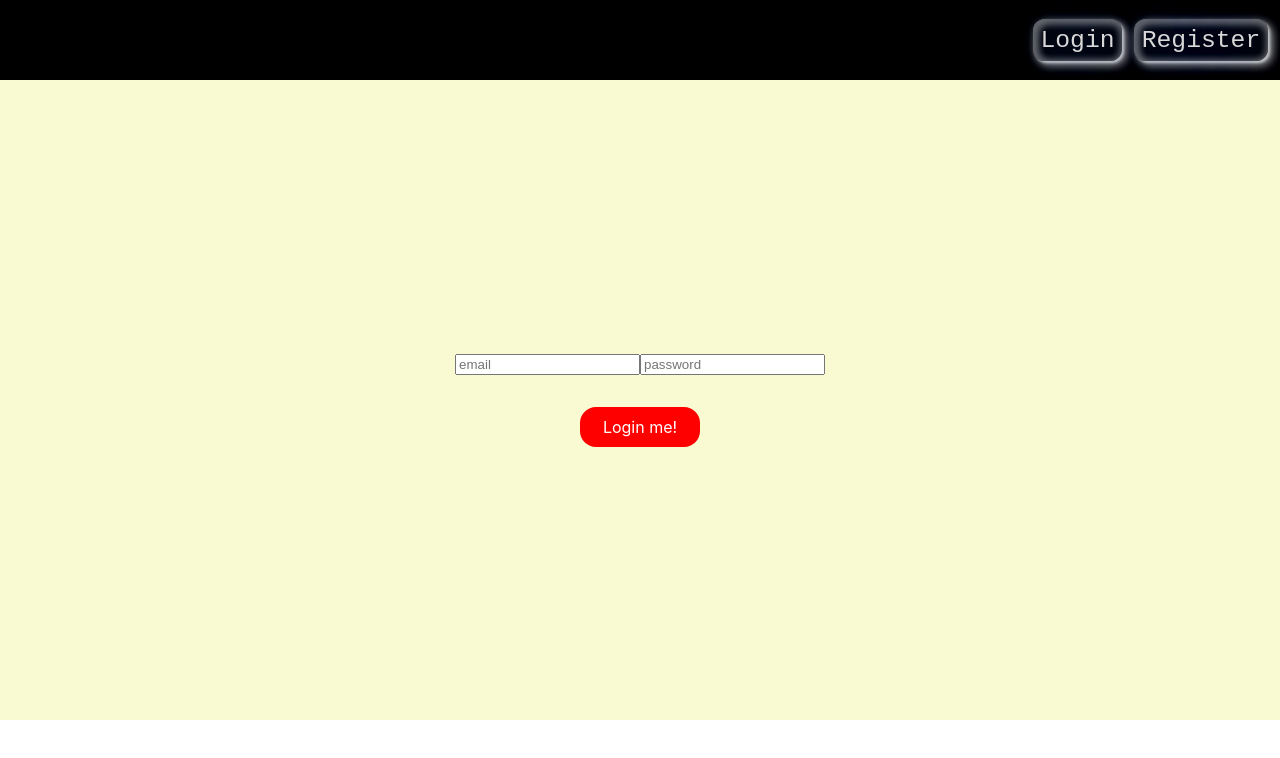
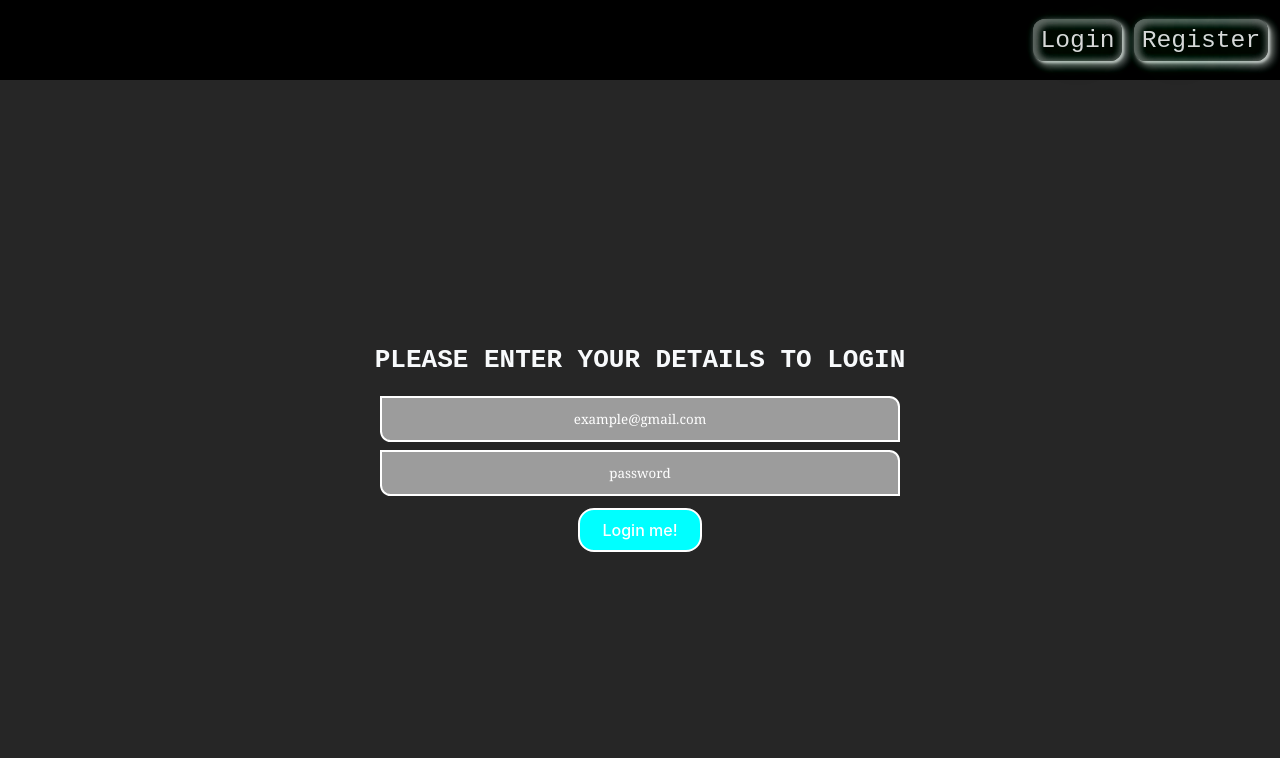
Before and after one commit to Coquixo/React-Group-Project, a React (Create React App) app: page /login in a window 1280 px wide. Shown: the top 758 px of the page. Built offline with nearby package versions, Linux system fonts and the light colour scheme.

Commit message:
Login done, validations to be checked

```diff
--- a/src/containers/User/Login/Login.jsx
+++ b/src/containers/User/Login/Login.jsx
@@ -1,15 +1,20 @@
+import axios from 'axios';
 import React, { useState, useEffect } from 'react';
 import { useNavigate } from 'react-router-dom';
 import { useSelector, useDispatch } from 'react-redux';//Son métodos desestructurados que hay que INSTANCIAR(mas abajo)
 import { userData, login } from '../userSlice'// Esto lo importamos desde userSlice. Nos hace falta para el useSelector
 //Nos estamos trayendo el ESTADO(el ALMACEN, la zona donde se guarda la info)
-// import { loginUser } from '../../../services/apiCalls'
+import { loginUser } from '../../../services/apiCalls'
+import { errorCheck } from '../../../services/errorManage'
 import './Login.scss'
 
 
 
 
+
 const Login = () => {
+
+    const dataBase = "http://localhost:3000/";
 
     //Instanciamos los métodos desestructurados importados al inicio del archivo:
     const navigate = useNavigate();//Necesario para navegar
@@ -26,6 +31,13 @@ const Login = () => {
     });
 
 
+    const [userError, setUserError] = useState({
+        emailError: '',
+        passwordError: '',
+
+    })
+
+
     // HANDLERS
     const inputHandler = (e) => {
         //Aqui setearemos DINAMICAMENTE el BINDEO entre inputs y hook.
@@ -36,44 +48,103 @@ const Login = () => {
     }
 
 
+    const errorHandler = (e) => {
+
+        let error = '';
+
+        error = errorCheck(e.target.name, e.target.value);
+
+
+        setUserError((prevState) => ({
+            ...prevState,
+            [e.target.name + 'Error']: error
+        }));
+
+
+    }
+
+
+
     //Life cycle-methods:
     useEffect(() => {
+
+        console.log(userReduxCredentials);
+
         if (userReduxCredentials?.token !== "") { //Esto quiere decir, que SI que TIENES TOKEN, por lo tanto, navegaremos automaticamente fuera de Login.(Iremos a HOME)
             navigate("/");// ESTO MISMO, TAMBIEN PODEMOS APLICARLO A LA RESTRICCION SI ALGUIEN QUIERE ENTRAR EN ADMIN
         }
     }, []);
 
 
+    const logMe = () => {
+        console.log("LOGEADO!!");
+        navigate("/")//De momento solo va a home.
+    }
+
     //ESTO HAY QUE MODIFICARLO!!!!!!!!!!!!!!!!!!!!!!!!!!!!!!!!!!!!!!!!!!!!!!!!!!!!!!!!!!!!!!!
     //Creamos la funcion logme, que usaremos al Clickar el boton.
     //Funcion Local de login
-    const logMe = () => {
-        // //Empieza el proceso de login...// DE MOMENTO LO DEJO COMENTADO TODO ESTO
-        // loginUser(user);//Le pasamos el Hook que tiene los datos de usuario
-        // .then(data =>{//Si ecuentra datos, entonces haremos esta funcion...
-        //     console.log(data)
-        // })
-        // .catch(error);
+    // const logMe = async (props) => {
+    //     try {
 
-        //Vamos a fingir que el Token nos ha llegado del backend:
-        let fakeHardToken = 'wololo';
-        //Una vez que el backend nos da el Token, que tenemos que hacer? GUARDARLO en REDUX(Para que el Header, que tb esta conectado a REDUX, lo lea)
-        //COMO lo GUARDAMOS? con el DISPATCH:
-        dispatch(login({ token: fakeHardToken }));//Este login lo hemos importado de userSlice
+    //         let body = {
+    //             email: user.email,
+    //             password: user.password
+    //         }
 
-        //Una vez haya hecho el dispatch, con un Settimeout(para que sea mas suave),
-        //nos redirigira a Home( ya que ya estaremos logeados):
+    //         let resultado = await axios.post(dataBase + "auth/login", body);
 
-        setTimeout(() => {
-            navigate("/")
-        }, 1000);
+    //         if (resultado.message === "Password or email is incorrect") {//Aqui estoy intentando compararlo con la base de datos
+    //             setMsgError2("Usuario o contraseña incorrecto")
+    //         } else {
 
-    }
+
+    //             props.dispatch({ type: login, payload: resultado.data });//MODIFICAR ESTO!
+
+
+    //             setTimeout(() => {
+
+    //                 navigate("/");
+    //             }, 1500);
+    //         }
+
+
+    //     } catch (error) {
+
+    //         console.log(error)
+
+    //     }
+
+
+    // };
+    //Empieza el proceso de login...// DE MOMENTO LO DEJO COMENTADO TODO ESTO
+    // loginUser(user);//Le pasamos el Hook que tiene los datos de usuario
+    // if(email === state.user.mail){data =>{//Si ecuentra datos, entonces haremos esta funcion...
+    //     console.log(data)
+    // }}
+    // else{console.log("Ha ocurrido un problema")};
+
+
+    //Una vez que el backend nos da el Token, que tenemos que hacer? GUARDARLO en REDUX(Para que el Header, que tb esta conectado a REDUX, lo lea)
+    //COMO lo GUARDAMOS? con el DISPATCH:
+    //     dispatch(login({ credentials: userReduxCredentials }));//Este login lo hemos importado de userSlice
+
+    //     //Una vez haya hecho el dispatch, con un Settimeout(para que sea mas suave),
+    //     //nos redirigira a Home( ya que ya estaremos logeados):
+
+    //     setTimeout(() => {
+    //         navigate("/")
+    //     }, 1000);
+
+    // }
     return (
         <div className='loginDesign'>
             <div className='inputsContainer'>
-                <input type="text" name='email' placeholder='email' onChange={(e) => inputHandler(e)} />
-                <input type="password" name='password' placeholder='password' onChange={(e) => inputHandler(e)} />
+                <h1 className=''>PLEASE ENTER YOUR DETAILS TO LOGIN</h1>
+                <input type="email" name='email' placeholder='example@gmail.com' onChange={(e) => inputHandler(e)} onBlur={(e) => errorHandler(e)} className={userError.emailError === '' ? 'inputLogin' : 'inputLogin inputLoginError'} />
+                <div className='errorMessage'>{userError.emailError}</div>
+                <input type="password" name='password' placeholder='password' onChange={(e) => inputHandler(e)} onBlur={(e) => errorHandler(e)} className={userError.passwordError === '' ? 'inputLogin' : 'inputLogin inputLoginError'} />
+                <div className='errorMessage'>{userError.passwordError}</div>
             </div>
             <div onClick={() => logMe()} className='buttonDesign'>
                 Login me!
--- a/src/containers/User/Login/Login.scss
+++ b/src/containers/User/Login/Login.scss
@@ -1,5 +1,5 @@
 .loginDesign {
-    height: 80vh; //Le damos un 80x100
+    height: 90vh; //Le damos un 90x100
     width: 100vw;
 
     display: flex;
@@ -7,7 +7,9 @@
     justify-content: center;
     align-items: center;
 
-    background-color: lightgoldenrodyellow;
+    color: white;
+    background-color: rgb(38 38 38);
+
 }
 
 .buttonDesign {
@@ -18,17 +20,62 @@
     justify-content: center;
     align-items: center;
 
-    margin-top: 2em;
-    background-color: red;
+    transition: 0.2s;
+    margin: 0.5em 0 0 0;
+    border: 2px solid white;
     border-radius: 1em;
-
+    background-color: aqua;
+    color: rgb(255, 255, 255);
     cursor: pointer;
-    color: white;
-
-    transition: 0.2s;
+    font-weight: 500;
 }
 
 .buttonDesign:hover {
-    background-color: darkred;
     transition: 0.2s;
+    width: 14vw;
+    transition: 0.2s width;
+    color: red;
+    font-weight: 600;
 }
+
+
+.inputsContainer {
+    display: flex;
+    flex-direction: column;
+    justify-content: center;
+    align-items: center;
+    color: rgb(248 250 252);
+    font-family: 'Courier New', Courier, monospace;
+    font-size: small;
+
+}
+
+
+.inputLogin {
+    margin: 0.3em;
+    width: 40vw;
+    height: 5vh;
+    display: flex;
+    text-align: center;
+    border-top-right-radius: 0.8em;
+    border-bottom-left-radius: 0.8em;
+    border: 2px solid white;
+    background-color: rgb(156, 156, 156);
+    color: black;
+    font-family: Georgia, 'Times New Roman', Times, serif;
+}
+
+.inputLogin::placeholder {
+
+    color: rgb(255, 255, 255);
+}
+
+.inputLoginError {
+    border: 0.2 solid red;
+}
+
+
+.errorMessage {
+    color: red;
+    font-size: x-small;
+}
--- a/src/services/errorManage.js
+++ b/src/services/errorManage.js
@@ -7,49 +7,57 @@ export const errorCheck = (value, type) => {
 
             if (! /[a-z]/gi.test(value)) {
                 return "*No valid format, please use characters";
+            } else {
+                return '';
             }
 
-            break;
 
         case "email":
 
-            if (! /^[a-zA-Z0-9.!#$%&'*+/=?^_`{|}~-]+@[a-zA-Z0-9](?:[a-zA-Z0-9-]{0,61}[a-zA-Z0-9])?(?:\.[a-zA-Z0-9](?:[a-zA-Z0-9-]{0,61}[a-zA-Z0-9])?)*$/.test(value)) {
-                return "*Email incorrect format";
+            if (! /^(([^<>()\[\]\\.,;:\s@"]+(\.[^<>()\[\]\\.,;:\s@"]+)*)|(".+"))@((\[[0-9]{1,3}\.[0-9]{1,3}\.[0-9]{1,3}\.[0-9]{1,3}\])|(([a-zA-Z\-0-9]+\.)+[a-zA-Z]{2,}))$/.test(value)) {
+                return "Email incorrect format";
+            } else {
+                return '';
             }
 
-            break;
-
         case "age":
-            if (!/[0-9]/gi.test(value)){
+            if (!/[0-9]/gi.test(value)) {
                 return "*Please, add your age."
             }
 
         case "phone":
 
-            //Tiene un bug
-            if (! /[\d()+-]/g.test(value)) {
-                return "*Incorrect format, numbers only.";
+            if (! /(?=.*?[0-9])/.test(value)) {
+                return "Incorrect format, only numbers.";
+            } else {
+                return "";
             }
 
-            break;
+        case "password":
+        case "password2":
 
-        case "password":
+            if (value.length < 8) {
+                return "Write 8 characters at least"
+            } else {
 
-            //   falta añadir que se puedan meter numeros, y que sea obligatorio añdadir una en mayusculas
-            if (!/[a-zA-Z0-9]/gi.test(value) || value.length < 8) {
-                return "*Introduce a valid password, not special characters, 8 minimun"
+                //Checking the password format....
+
+                if (! /[\d()+-]/g.test(value)) {
+                    return "*Introduce a valid password";
+                } else {
+                    return "";
+                }
             }
-
-            break;
-
         case "adress":
 
             if (!/[a-zA-Z0-9]/gi.test(value) /*&& /["!@#$%^&*()+=-\\\';,./{}|\":<>?]/gi.test(value)*/) {
                 return "*Do not use special characters, please."
+            } else {
+                return "";
             }
 
         default:
-            console.log("No se ha tenido en cuenta algun error");
+            console.log("Some errors have not been taken into account");
 
             break;
 
```
Also changed, not shown: 1 other file (tests, documents, lock files or other folders).
